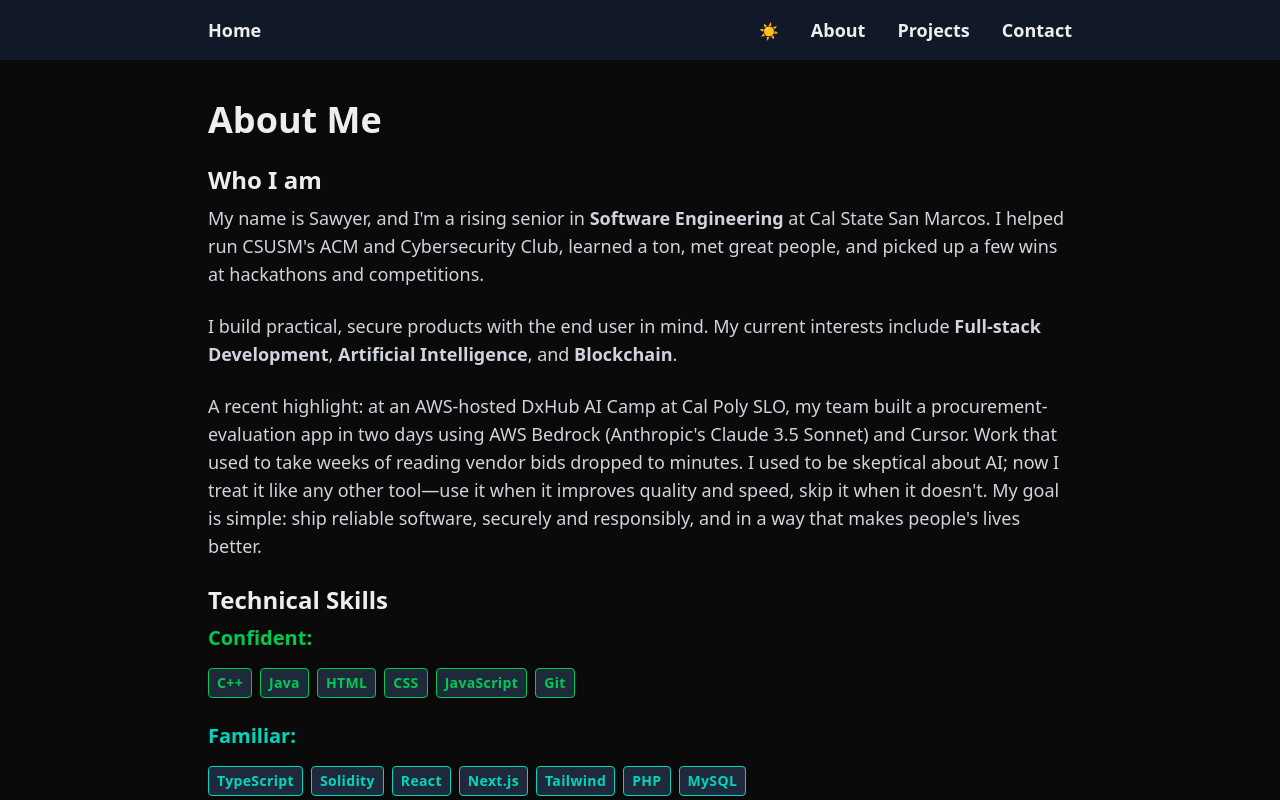
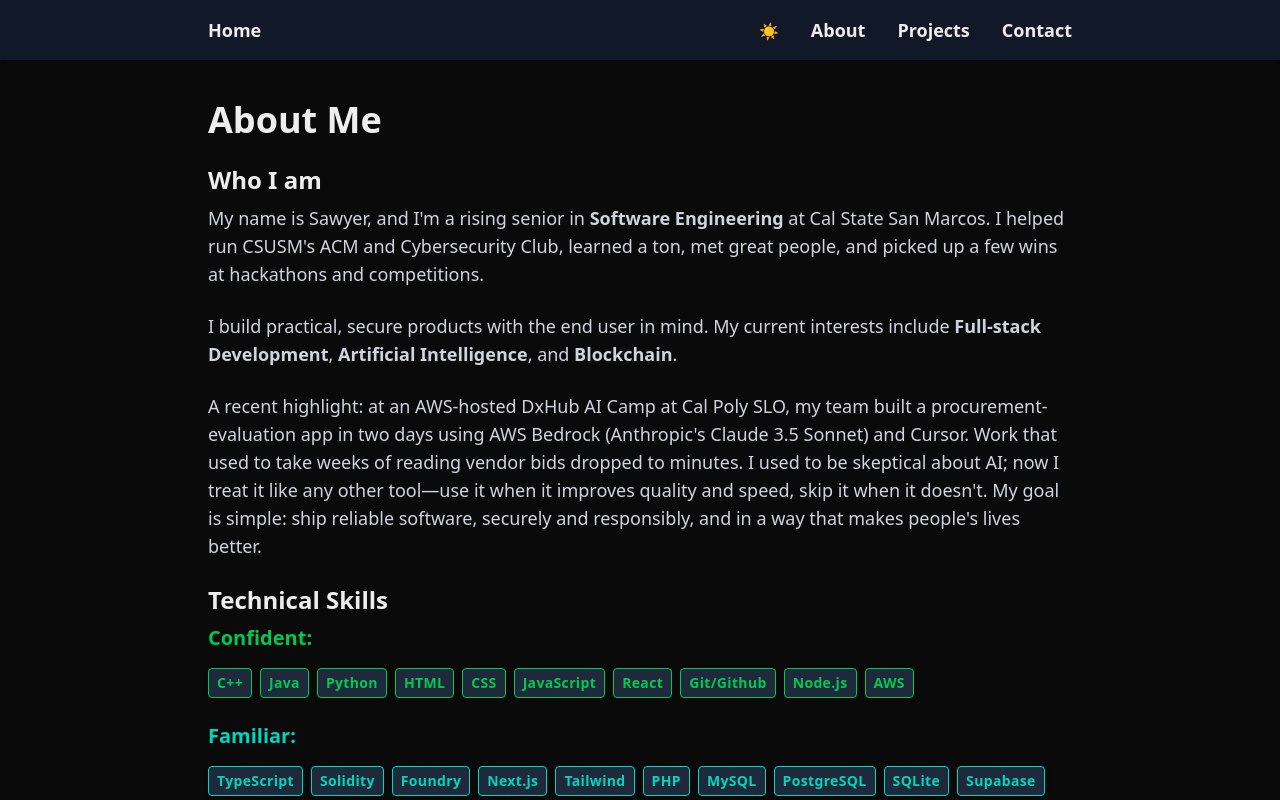
Before and after one commit to sawyersieja/kikko, a Next.js app: page /about in a window 1280 px wide. Shown: the top 800 px of the page. Built offline with nearby package versions, Linux system fonts and the light colour scheme.

Commit message:
chore: Updated skills on about page.

```diff
--- a/src/app/about/Skills.tsx
+++ b/src/app/about/Skills.tsx
@@ -1,9 +1,39 @@
 const Skills = () => {
 
     const skills: { confident: string[], familiar: string[], improving: string[] } = {
-        confident: ["C++", "Java", "HTML", "CSS", "JavaScript", "Git"],
-        familiar: ["TypeScript", "Solidity", "React", "Next.js", "Tailwind", "PHP", "MySQL"],
-        improving: ["Python", "Rust", "Node.js", "Go"]
+        confident: [
+            "C++",
+            "Java",
+            "Python",
+            "HTML",
+            "CSS",
+            "JavaScript",
+            "React",
+            "Git/Github",
+            "Node.js",
+            "AWS",
+
+        ],
+        familiar: [
+            "TypeScript",
+            "Solidity",
+            "Foundry",
+            "Next.js",
+            "Tailwind",
+            "PHP",
+            "MySQL",
+            "PostgreSQL",
+            "SQLite",
+            "Supabase",
+            "Vercel",
+            "Azure",
+            "GCP",
+
+        ],
+        improving: [
+            "Rust",
+            "Go"
+        ]
     };
 
     return (
```
